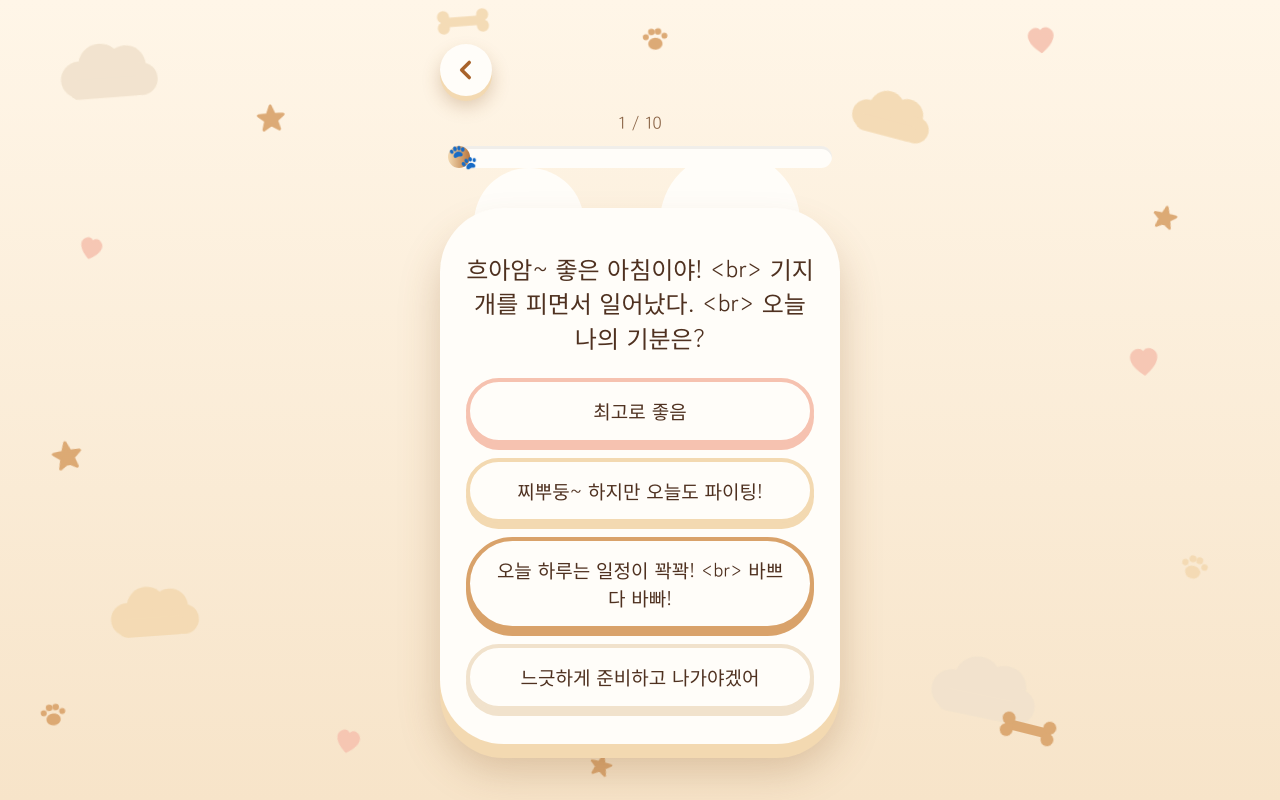
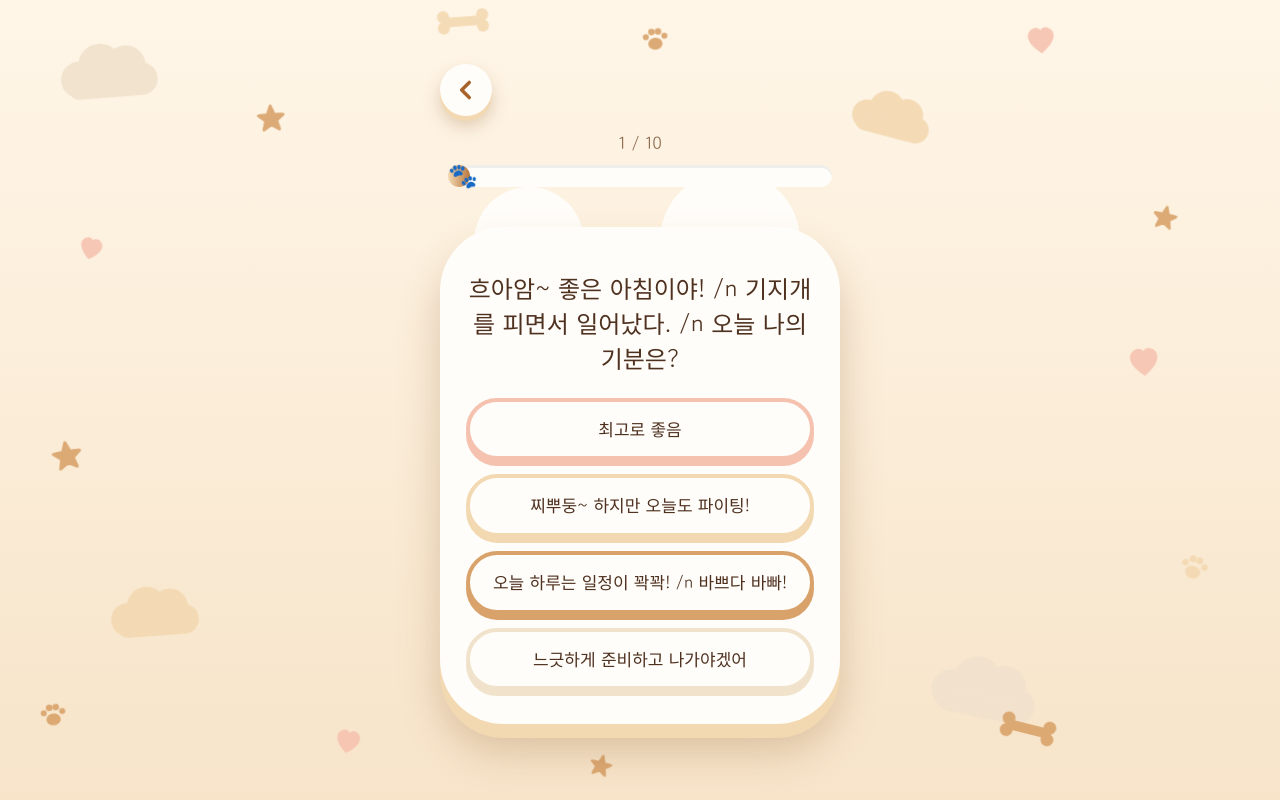
Before and after one commit to nasooyg/yy_birth1, a plain HTML site: page index.html in a window 1280 px wide. Both pictures are taken after a click on the button "시작하기". Drawn offline with Linux system fonts and the light colour scheme.

Commit message:
Update index.html

```diff
--- a/index.html
+++ b/index.html
@@ -125,7 +125,7 @@
   /* 선택지 */
   .opts { display: grid; gap: 14px; }
   .opt {
-    font-family: inherit; font-size: 19px; color: var(--ink); line-height: 1.45;
+    font-family: inherit; font-size: 17px; color: var(--ink); line-height: 1.45;
     background: var(--card); border: 4px solid var(--c, var(--biscuit));
     border-radius: 999px; padding: 15px 22px;
     box-shadow: 0 6px 0 var(--c, var(--biscuit));
@@ -483,19 +483,19 @@
   //  질문 — [축A(light/chair/clock), 축B(+1 또렷 / -1 폭신)]
   // ============================================================
   const QUESTIONS = [
-    { q: "흐아암~ 좋은 아침이야! <br> 기지개를 피면서 일어났다. <br> 오늘 나의 기분은?", o: [
+    { q: "흐아암~ 좋은 아침이야! /n 기지개를 피면서 일어났다. /n 오늘 나의 기분은?", o: [
       ["최고로 좋음", "light", -1],
       ["찌뿌둥~ 하지만 오늘도 파이팅!", "chair", -1],
-      ["오늘 하루는 일정이 꽉꽉! <br> 바쁘다 바빠!", "clock", 1],
+      ["오늘 하루는 일정이 꽉꽉! /n 바쁘다 바빠!", "clock", 1],
       ["느긋하게 준비하고 나가야겠어", "light", 1]
     ]},
-    { q: "이불 밖은 위험해... <br>그래도 몸을 일으켰다. <br>제일 먼저 뭐부터 하지?", o: [
+    { q: "이불 밖은 위험해... /n그래도 몸을 일으켰다. /n제일 먼저 뭐부터 하지?", o: [
       ["커튼부터 촥! 햇빛 좀 들여보내자", "light", 1],
       ["눈도 못 뜬 채 화장실로 직행이지", "clock", 1],
-      ["폰만 챙겨서 다시 눕기, <br>딱 5분만~", "chair", -1],
-      ["일단 부엌 가서 <br>물 한 잔 드링킹!", "clock", -1]
+      ["폰만 챙겨서 다시 눕기, /n딱 5분만~", "chair", -1],
+      ["일단 부엌 가서 /n물 한 잔 드링킹!", "clock", -1]
     ]},
-    { q: "창문을 열었더니 오늘의 날씨가! <br> 어떤 아침이 제일 반갑지?", o: [
+    { q: "창문을 열었더니 오늘의 날씨가! /n 어떤 아침이 제일 반갑지?", o: [
       ["우와, 눈부셔! 햇살이 쨍쨍하네", "light", 1],
       ["구름이 보송보송, 이런 하늘 좋아", "light", -1],
       ["어? 비 온다. 나는 빗소리가 좋더라", "chair", -1],
@@ -508,20 +508,20 @@
       ["아침은 무슨, 물 한 잔이면 충분해", "clock", 1]
     ]},
     { q: "밥 먹으면서 뭐 좀 틀어놔야지. 오늘은 뭘로 할까?", o: [
-      ["도가니 도가니 RED RED ~<br> 최신곡 플레이!", "light", -1],
-      ["나는야 연프를 좋아하는 사람. <br> 환연 틀어!", "chair", -1],
+      ["도가니 도가니 RED RED ~/n 최신곡 플레이!", "light", -1],
+      ["나는야 연프를 좋아하는 사람. /n 환연 틀어!", "chair", -1],
       ["유투브에서 오늘 날씨 검색", "clock", 1],
-      ["아무것도 안 틀래, <br> 오늘은 조용한 게 좋아", "light", 1]
+      ["아무것도 안 틀래, /n 오늘은 조용한 게 좋아", "light", 1]
     ]},
-    { q: "씻고 나와 옷장 앞에 섰다.<br> 오늘의 나는?", o: [
-      ["지그재그에서 <br>새로 산 예쁜 블라우스!", "light", 1],
-      ["오늘 발표회가 있다... <br>깔끔한 셔츠 스타일!", "clock", 1],
+    { q: "씻고 나와 옷장 앞에 섰다./n 오늘의 나는?", o: [
+      ["지그재그에서 /n새로 산 예쁜 블라우스!", "light", 1],
+      ["오늘 발표회가 있다... /n깔끔한 셔츠 스타일!", "clock", 1],
       ["날씨가 쌀쌀해졌어, 오늘은 니트!", "chair", -1],
-      ["기분 전환이 필요해, <br> 평소와 다른 스타일", "light", -1]
+      ["기분 전환이 필요해, /n 평소와 다른 스타일", "light", -1]
     ]},
     { q: "할 일 하다가 잠깐 쉬는 시간~ 지금 내 자세는?", o: [
       ["벽에 등 딱 붙이고 다리 쭉 뻗기", "chair", 1],
-      ["쿠션 끌어안고 <br> 엎드려서 뒹굴뒹굴", "chair", -1],
+      ["쿠션 끌어안고 /n 엎드려서 뒹굴뒹굴", "chair", -1],
       ["창가에 서서 그냥 멍~ 때리는 중", "light", -1],
       ["딱 5분만 잘게요~깨워주세요", "clock", 1]
     ]},
@@ -535,12 +535,12 @@
       ["엉덩이가 좀 딱딱한 것 같네...", "chair", -1],
       ["분위기 전환을 할 수 있을까?", "light", -1],
       ["벽을 보는데 뭔가 허전해...", "clock", 1],
-      ["오래 앉아 있으면<br>  허리가 배기더라", "chair", 1]
+      ["오래 앉아 있으면/n허리가 배기더라", "chair", 1]
     ]},
-    { q: "하루를 마무리하는 밤. <br>불 끄기 전 마지막 장면은?", o: [
+    { q: "하루를 마무리하는 밤. /n잠들기 전 마지막 장면은?", o: [
       ["은은한 조명 하나만 켜두고 뒹굴", "light", -1],
       ["상을 펴놓고 오늘 하루 정리", "chair", 1],
-      ["핸드폰 열어서 <br> 알람 맞췄나 확인하기", "clock", 1],
+      ["핸드폰 열어서/n 알람 맞췄나 확인하기", "clock", 1],
       ["이불 속으로 쏙, 바로 굿나잇", "chair", -1]
     ]}
   ];
```
